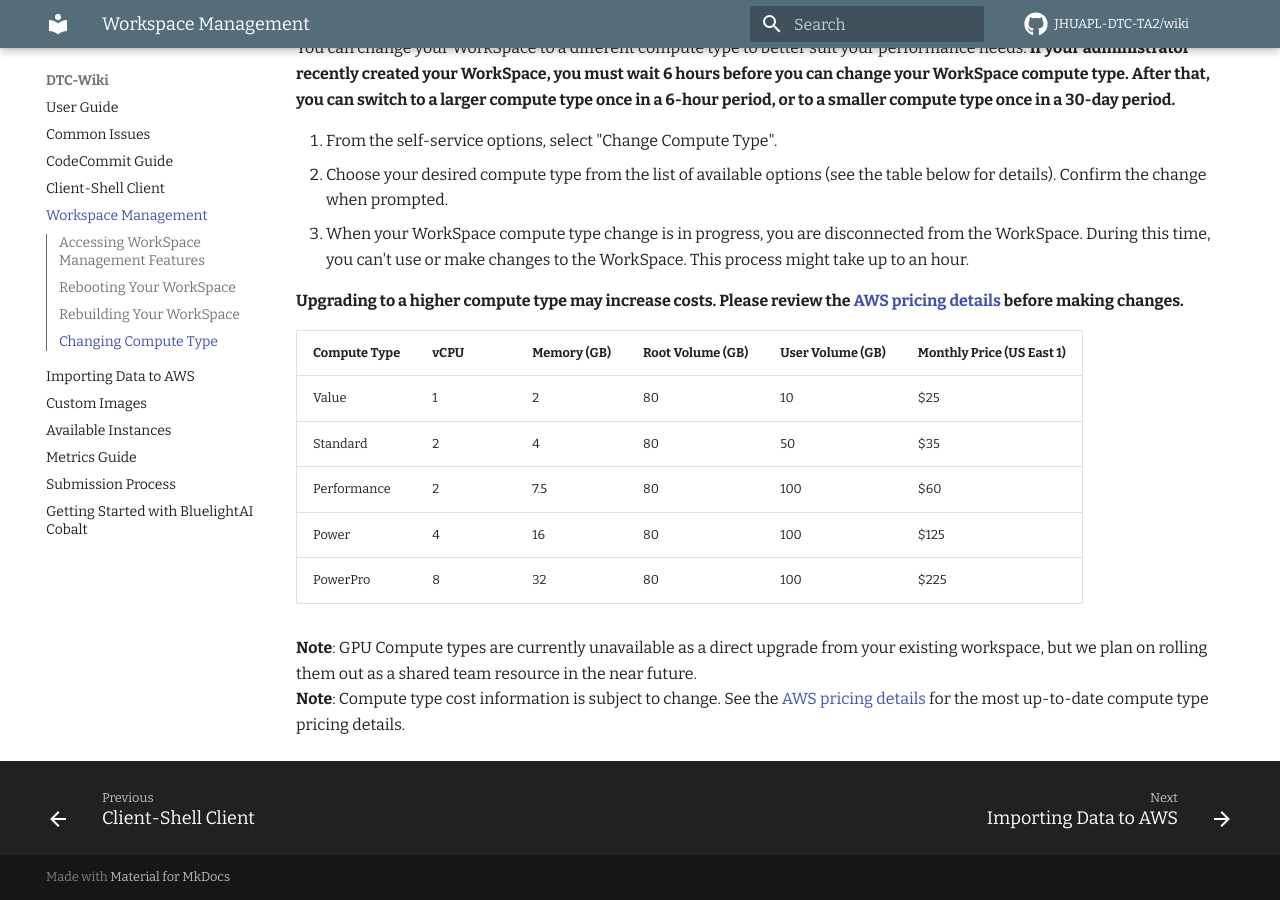
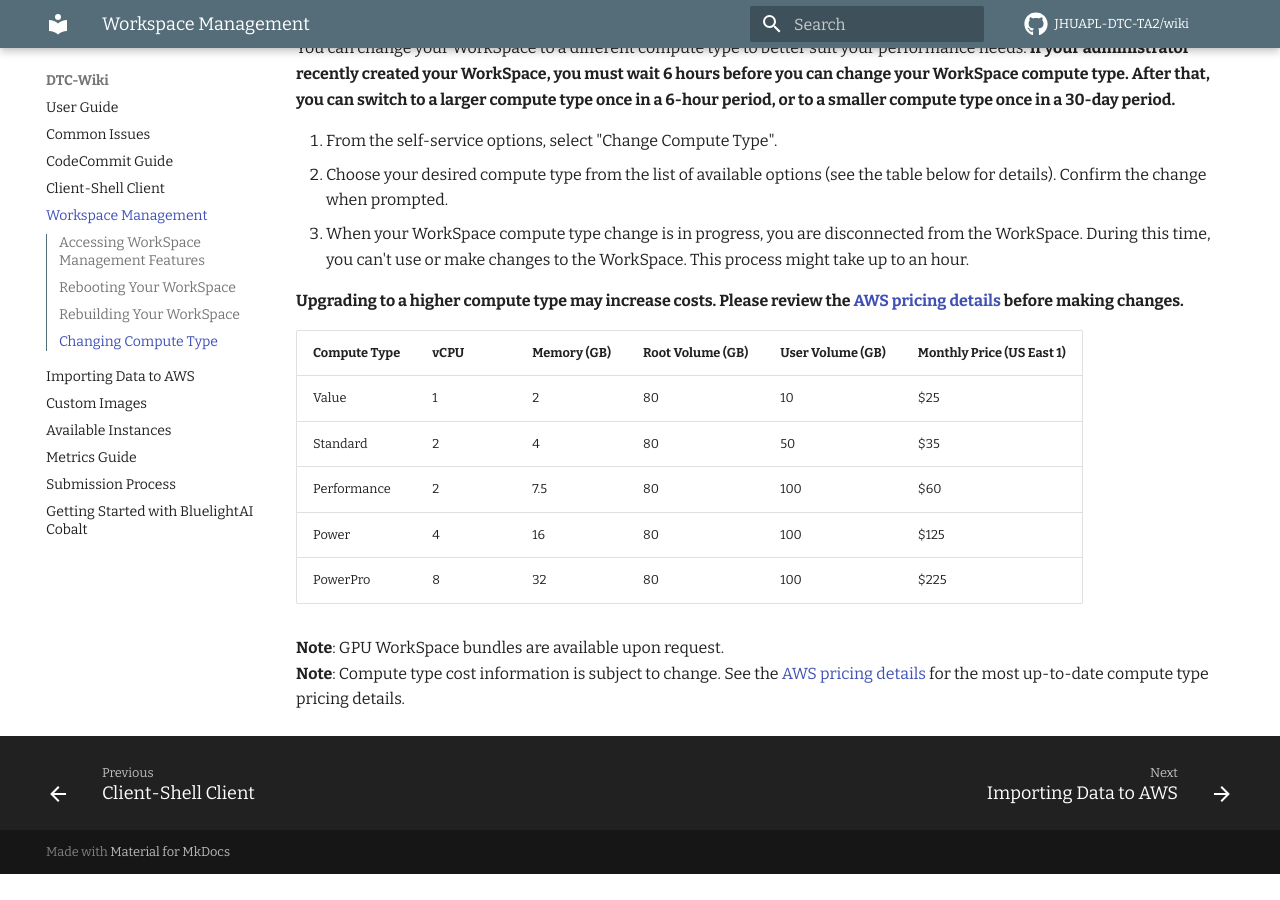
Before and after one commit to JHUAPL-DTC-TA2/wiki, an MkDocs documentation site: the page built from docs/workspace-selfservice.md, in a window 1280 px wide and 900 px high, scrolled down 1580 px. Built offline with MkDocs 1.6.1 and Material for MkDocs 9.7.7, drawn with Linux system fonts in a browser that asks for light colours; comment, search, counter and statistics services are not loaded; after the commit the page ends 2454 px from its top, so only the background shows below that.

Commit message:
update note about gpu bundles

```diff
--- a/docs/workspace-selfservice.md
+++ b/docs/workspace-selfservice.md
@@ -45,5 +45,5 @@ You can change your WorkSpace to a different compute type to better suit your pe
 | Power        | 4    | 16          | 80               | 100              | $125                     |
 | PowerPro     | 8    | 32          | 80               | 100              | $225                     |
 
-**Note**: GPU Compute types are currently unavailable as a direct upgrade from your existing workspace, but we plan on rolling them out as a shared team resource in the near future.
+**Note**: GPU WorkSpace bundles are available upon request.
 **Note**: Compute type cost information is subject to change. See the [AWS pricing details](https://aws.amazon.com/workspaces-family/workspaces/pricing/) for the most up-to-date compute type pricing details.
```
